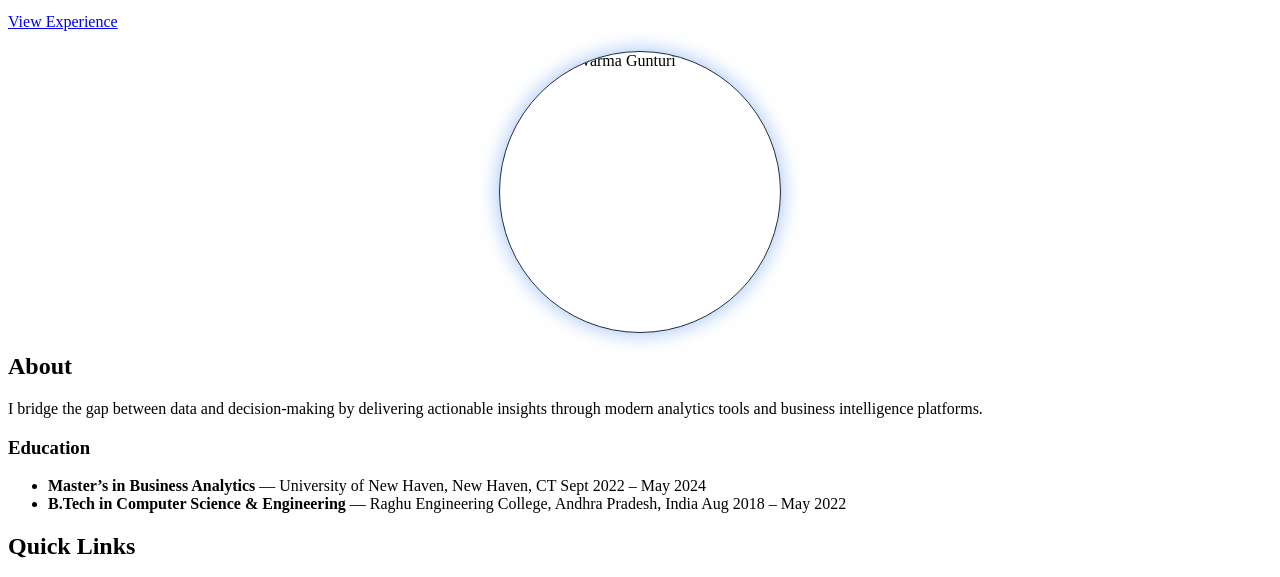
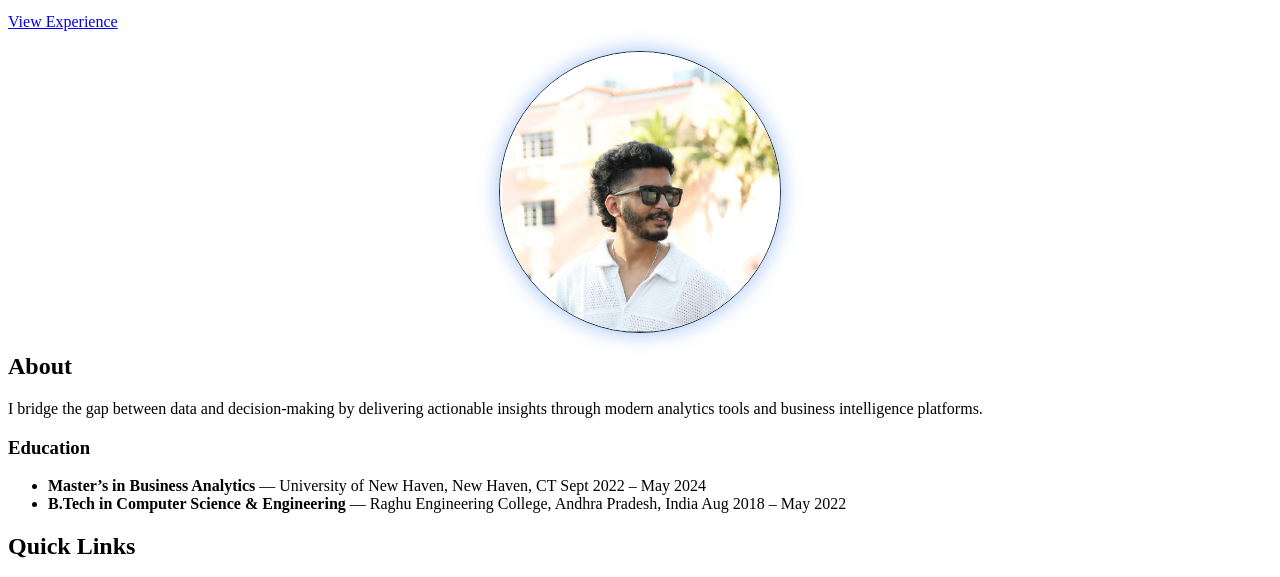
Before and after one commit to kaushickgunturi-debug/kaushickgunturi-debug.github.io, a plain HTML site: page index.html in a window 1280 px wide. Shown: the part 501-1078 px from the top of the page. Drawn offline with Linux system fonts and the light colour scheme.

Commit message:
Update index.html

```diff
--- a/index.html
+++ b/index.html
@@ -110,12 +110,7 @@
         <h1>Kaushick Varma Gunturi</h1>
         <p class="lead">Business Analyst specializing in transforming business needs into actionable insights and solutions.</p>
         <a class="cta" href="#experience">View Experience</a>
-<img src="profile-placeholder.jpg?v=2" alt="Kaushick Varma Gunturi" class="headshot" />
-
-
-
-
-
+<img src="profile-placeholder.png?v=4" alt="Kaushick Varma Gunturi" class="headshot" />
     <section id="about" class="grid">
       <div class="card">
         <h2>About</h2>
```
